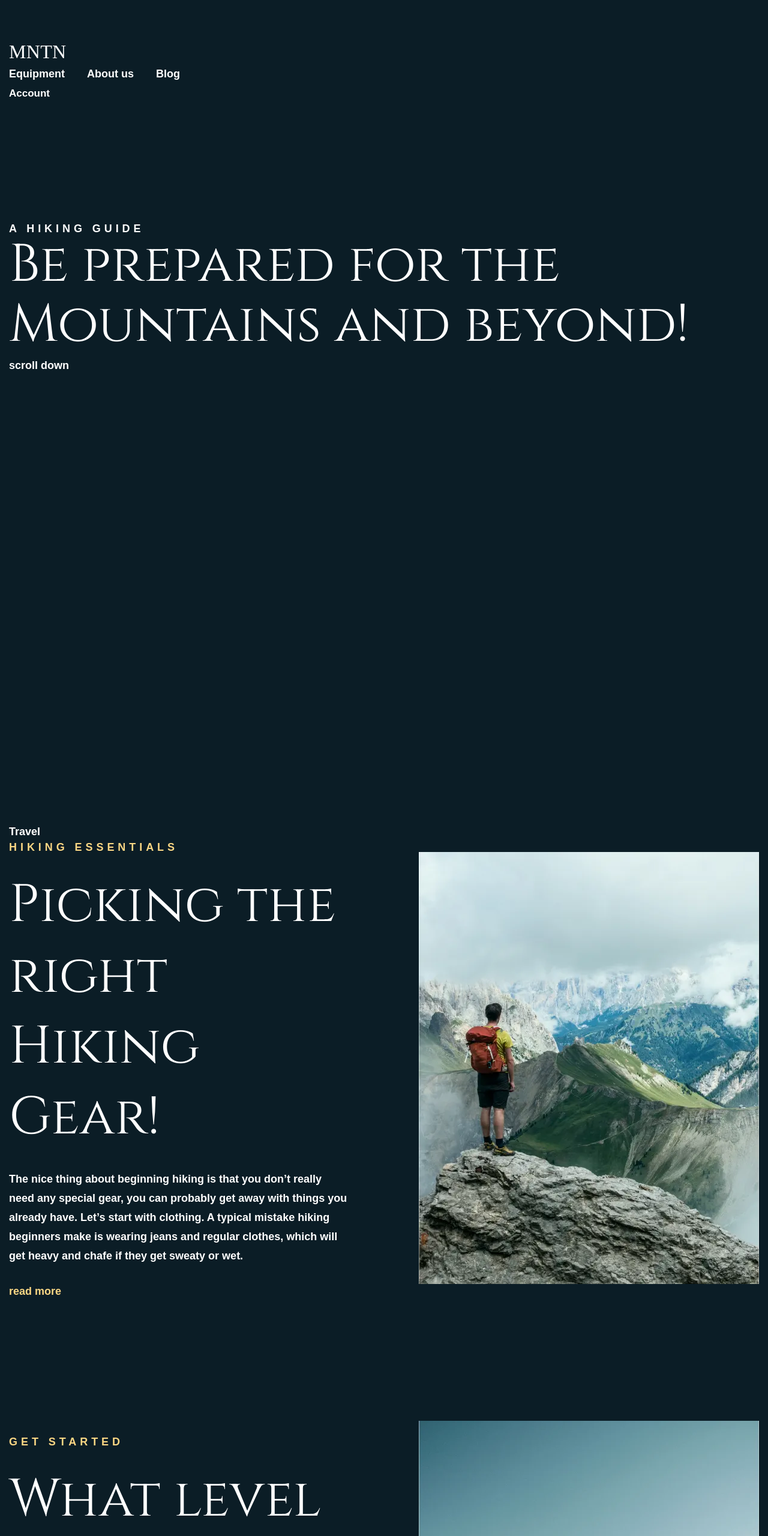
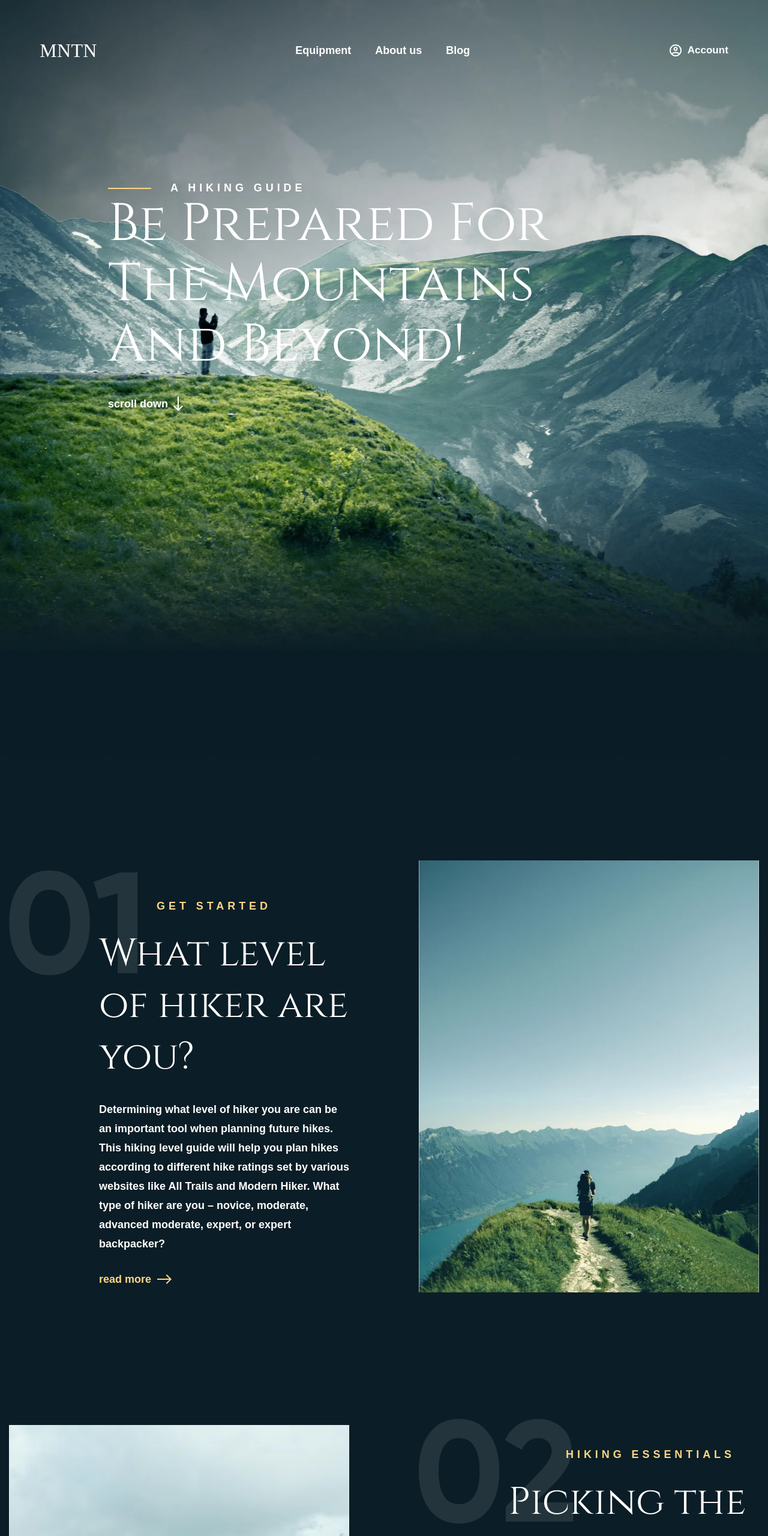
Before and after one commit to maratmedintsev/FE-35-MNTN, a plain HTML site: page index.html in a window 1280 px wide. Shown: the top 2560 px of the page at 60% size. Drawn offline with nearby package versions, Linux system fonts and the light colour scheme; a web font is replaced by a local one.

Commit message:
decor added

```diff
--- a/index.html
+++ b/index.html
@@ -22,7 +22,7 @@
   </head>
   <body>
     <header class="header">
-      <div class="container">
+      <div class="container header-container">
         <a href="#" class="logo">mntn</a>
         <nav class="header-nav">
           <ul class="nav-list">
@@ -44,7 +44,7 @@
     </header>
     <main class="main">
       <section class="hero">
-        <div class="container">
+        <div class="container hero-container">
           <p class="hero-subtitle">A Hiking guide</p>
           <h1 class="hero-title">Be prepared for the Mountains and beyond!</h1>
           <a class="hero-link" href="#travel">scroll down</a>
@@ -52,7 +52,7 @@
       </section>
       <section id="travel" class="travel">
         <div class="container">
-          <h2>Travel</h2>
+          <h2><!--Travel--></h2>
           <ul class="travel-list">
             <!-- 1 -->
             <li class="travel-item">
@@ -134,9 +134,9 @@
       </section>
     </main>
     <footer class="footer">
-      <div class="container">
+      <div class="container footer-container">
         <div class="footer-info">
-          <a class="logo" href="#"></a>
+          <a class="logo" href="#">MNTN</a>
           <p class="footer-info-text">
             Get out there & discover your next slope, mountain & destination!
           </p>
--- a/src/css/styles.css
+++ b/src/css/styles.css
@@ -13,6 +13,10 @@ body {
   line-height: 1.78;
   color: var(--colorTextPrimary);
   background-color: var(--colorBg);
+  background-image: url(../images/BG-hero.webp);
+  background-repeat: no-repeat;
+  background-position: top;
+  background-size: contain;
 }
 .container {
   max-width: 1507px;
@@ -21,13 +25,15 @@ body {
 }
 
 .header {
-  padding-top: 67px;
+  padding-top: 65px;
 }
 .header-container {
   max-width: 92%;
   display: flex;
   justify-content: space-between;
   align-items: center;
+  padding: 0 15px;
+  margin: 0 auto;
 }
 .logo {
   font-family: var(--fontLogo);
@@ -37,15 +43,31 @@ body {
   letter-spacing: 0.01em;
   font-size: 32px;
 }
+.nav-link:hover,
+.action-link:hover {
+  opacity: 80%;
+}
 .nav-list {
   display: flex;
   align-items: center;
-  gap: 37px;
+  gap: 40px;
 }
 .action-link {
   font-size: 17px;
   font-weight: 900;
   line-height: 1.18;
+  display: flex;
+  align-items: center;
+  gap: 8px;
+}
+.action-link::before {
+  content: "";
+  width: 24px;
+  height: 24px;
+  background-image: url(../images/account.svg);
+  background-size: cover;
+  background-repeat: no-repeat;
+  background-position: center;
 }
 
 .hero {
@@ -62,23 +84,56 @@ body {
   line-height: 1.17;
   letter-spacing: 0.33em;
   text-transform: uppercase;
+  display: flex;
+  align-items: center;
+  gap: 32px;
+}
+.hero-subtitle::before {
+  content: "";
+  width: 72px;
+  height: 2px;
+  background-color: var(--colorTextAccent);
 }
 .hero-title {
   font-family: var(--fontTitle);
   font-size: 88px;
   line-height: 1.14;
   font-weight: 400;
+  text-transform: capitalize;
+  margin-bottom: 32px;
+}
+.hero-link {
+  display: flex;
+  align-items: center;
+  gap: 9px;
+}
+.hero-link:hover {
+  opacity: 80%;
+}
+.hero-link::after {
+  content: "";
+  width: 16px;
+  height: 24px;
+  background-image: url(../images/arrow_downward.svg);
+  background-position: center;
+  background-size: cover;
+  background-repeat: no-repeat;
 }
 
 .travel {
   padding-bottom: 200px;
 }
+.travel-item {
+  margin-bottom: 200px;
+}
+.travel-item:last-child {
+  margin-bottom: 0;
+}
 .travel-list {
   display: flex;
   flex-direction: column;
-  gap: 200px;
 }
-.travel-item:nth-child(even) {
+.travel-item:nth-child(even) .step-photo {
   order: -1;
 }
 
@@ -91,23 +146,62 @@ body {
   display: flex;
   flex-direction: column;
   gap: 27px;
+  padding-left: 150px;
+  background-image: url(../images/card-01.svg);
+  background-repeat: no-repeat;
+  background-position: top left;
+  padding-top: 50px;
+}
+.travel-item:nth-child(2) .step-body {
+  background-image: url(../images/card-02.svg);
+}
+.travel-item:nth-child(3) .step-body {
+  background-image: url(../images/card-03.svg);
 }
 .step-text {
   line-height: 1.17;
+  font-weight: 900;
   letter-spacing: 0.33em;
   text-transform: uppercase;
   color: var(--colorTextAccent);
+  display: flex;
+  align-items: center;
+  gap: 24px;
+}
+.step-text::before {
+  content: "";
+  width: 72px;
+  height: 2px;
+  color: #fbd784;
 }
 .step-title {
   font-family: var(--fontTitle);
-  font-size: 88px;
+  font-size: 64px;
   line-height: 1.34;
   font-weight: 400;
   max-width: 555px;
 }
+.step-description {
+  font-weight: 900;
+}
 .step-link {
   color: var(--colorTextAccent);
   font-weight: 900;
+  display: flex;
+  align-items: center;
+  gap: 10px;
+}
+.step-link:hover {
+  opacity: 80%;
+}
+.step-link::after {
+  content: "";
+  width: 24px;
+  height: 16px;
+  background-image: url(../images/arrow_right.svg);
+  background-position: center;
+  background-size: cover;
+  background-repeat: no-repeat;
 }
 
 .footer {
@@ -119,14 +213,17 @@ body {
 }
 .footer-info {
   flex-grow: 1;
+  display: flex;
+  flex-direction: column;
+  gap: 25px;
 }
 .footer-info-text {
   font-weight: 900;
   max-width: 303px;
   flex-grow: 1;
 }
-.footer-info-copypight {
-  opacity: 0.5;
+.footer-info-copyright {
+  opacity: 50%;
 }
 .blog-title,
 .mntn-title {
@@ -134,10 +231,15 @@ body {
   line-height: 1.33;
   font-size: 24px;
   color: var(--colorTextAccent);
+  margin-bottom: 25px;
 }
 .blog-list,
 .mntn-title {
   display: flex;
   flex-direction: column;
-  gap: 16px;
+  gap: 15px;
 }
+.blog-link:hover,
+.mntn-link:hover {
+  opacity: 80%;
+}
```
